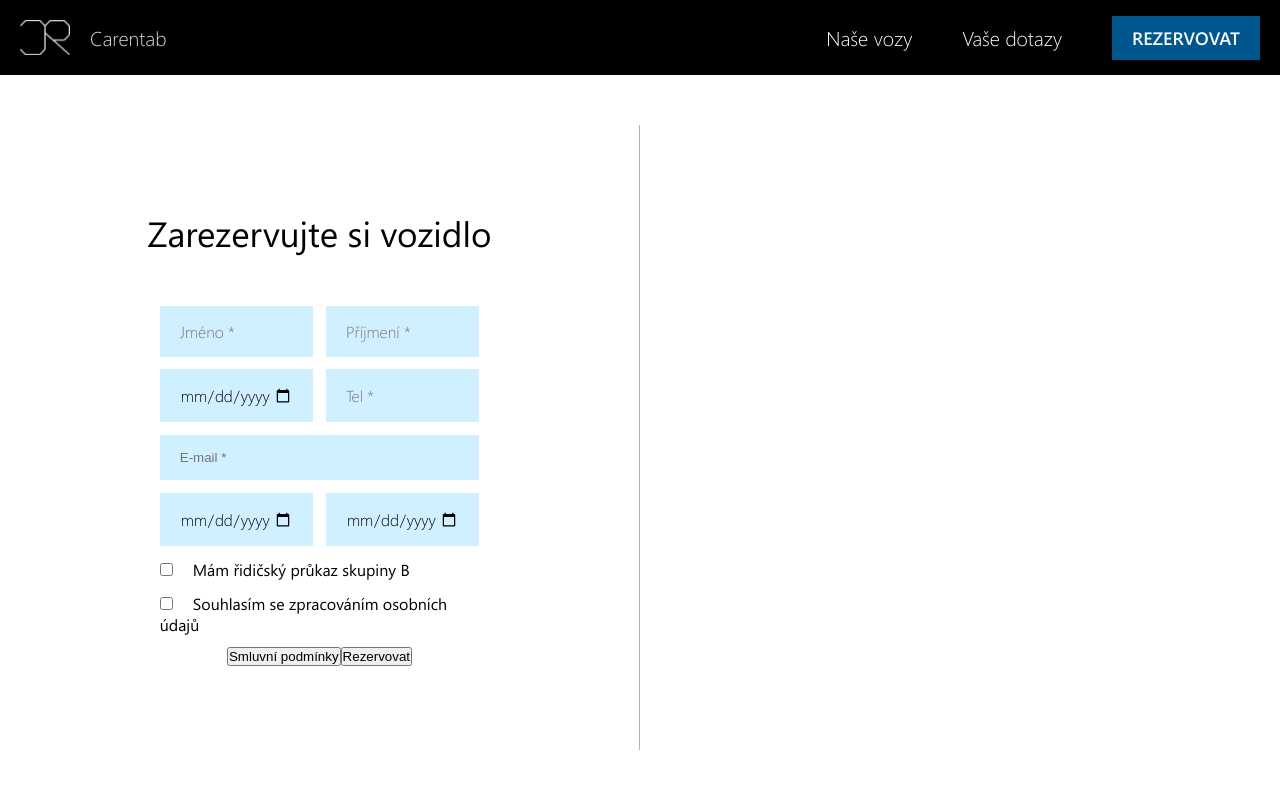
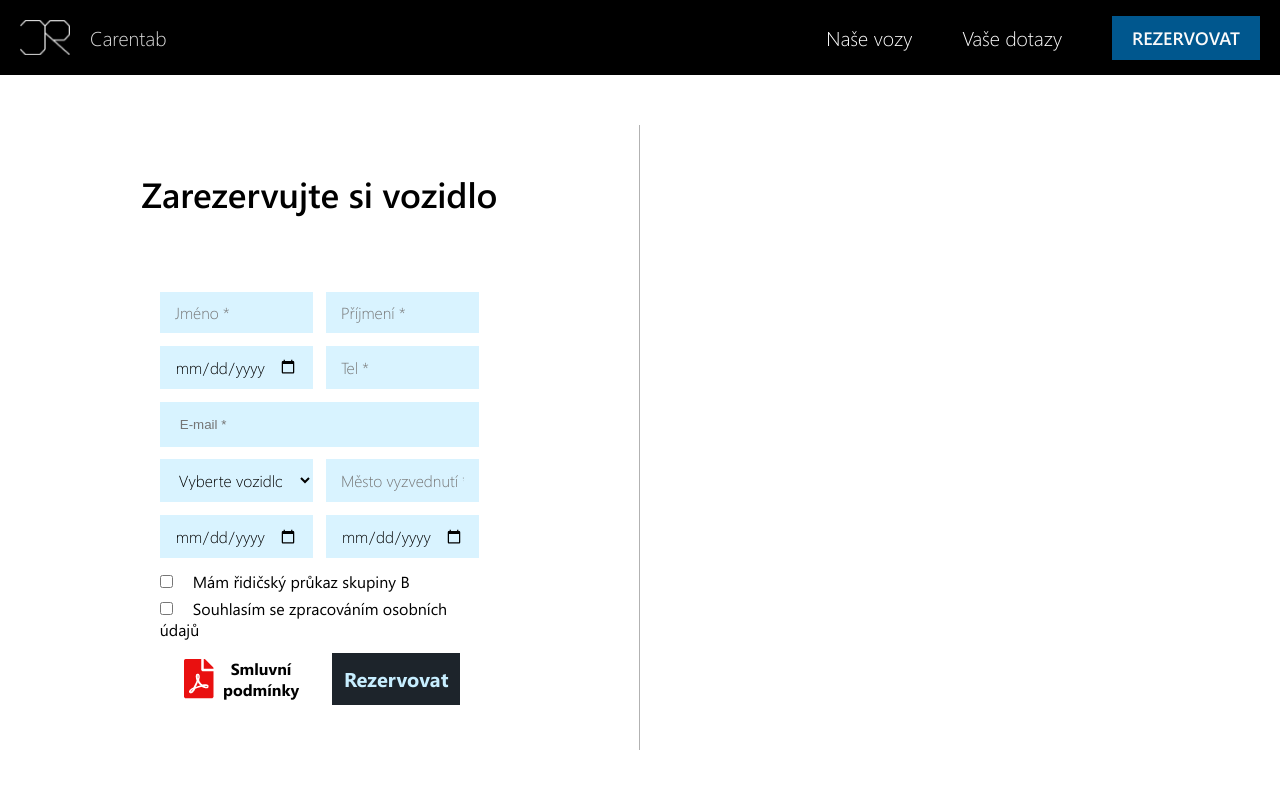
Before and after one commit to DanielTaborsky77/Carentab.com, a JavaScript app: page / in a window 1280 px wide. Shown: the top 788 px of the page. Built offline with nearby package versions, Linux system fonts and the light colour scheme.

Commit message:
Skorodokončení vzhledu a stylování formuláře

```diff
--- a/src/Components/Homepage.css
+++ b/src/Components/Homepage.css
@@ -14,9 +14,9 @@
     align-items: center;
 }
 .Reserve-Car-Title{
-    font-family: 'UI-Normal';
+    font-family: 'UI-Semibold';
     font-size: 35px;
-    margin-bottom: 50px;
+    margin-bottom: 75px;
 }
 .Double-Input{
     display: flex;
@@ -26,8 +26,8 @@
 }
 .Classic-Input{
     border: none;
-    background-color: #c7eeffd5;
-    padding: 15px 20px;
+    background-color: #c7eeffad;
+    padding: 10px 15px;
     width: 48%;
     font-size: 100%;
     font-family: "UI-Light";
@@ -38,15 +38,47 @@
 }
 .Long-Input{
     border: none;
-    background-color: #c7eeffd5;
+    background-color: #c7eeffaf;
     padding: 15px 20px;
     width: 100%;
 }
 .Checkbox-Input{
     width: 50%;
-    margin-bottom: 2%;
+    margin-bottom: 1%;
 }
 .Classic-Label{
     font-family: "UI-Normal";
     margin-left: 20px;
 }
+.Double-Buttons{
+    margin-top: 1%;
+    width: 50%;
+    display: flex;
+    justify-content: space-evenly;
+}
+.Conditions-Button{
+    width: 42%;
+    border: none;
+    background-color: rgba(255, 255, 255, 0);
+    display: flex;
+    justify-content: space-evenly;
+    padding: 5px;
+    align-items: center;
+    font-family: 'UI-Bold';
+    font-size: 100%;
+    cursor: pointer;
+}
+.Reserve-Button{
+    width: 40%;
+    border: none;
+    background-color: #1D242B;
+    color: #C7EEFF;
+    font-family: 'UI-Bold';
+    font-size: 125%;
+    cursor: pointer;
+}
+.Reserve-Button:hover{
+    background-color: #C7EEFF;
+    color: #1D242B;
+
+}
--- a/src/Components/Homepage.js
+++ b/src/Components/Homepage.js
@@ -1,4 +1,5 @@
 import './Homepage.css'
+import PdfImage from '../assets/images/Pdf.png'
 
 const Homepage = () =>{
     return(
@@ -18,6 +19,12 @@ const Homepage = () =>{
                     <input className="Long-Input" type="email" id="" placeholder="E-mail *"/>
                 </div>
                 <div className="Double-Input">
+                    <select className="Classic-Input" name="" id="">
+                        <option value="" selected disabled>Vyberte vozidlo *</option>
+                    </select>
+                    <input className="Classic-Input" type="text" id="" placeholder="Město vyzvednutí *"/>
+                </div>
+                <div className="Double-Input">
                     <input className="Classic-Input" type="date" id="" placeholder="Od *"/>
                     <input className="Classic-Input" type="date" id="" placeholder="Do *"/>
                 </div>
@@ -30,7 +37,7 @@ const Homepage = () =>{
                     <label className="Classic-Label" for="Gdpr">Souhlasím se zpracováním osobních údajů</label>
                 </div>
                 <div className="Double-Buttons">
-                    <button className="Conditions-Button"><img src="" alt="" />Smluvní podmínky</button>
+                    <button className="Conditions-Button"><img src={PdfImage} alt="" />Smluvní podmínky</button>
                     <button className="Reserve-Button">Rezervovat</button>
                 </div>
             </div>
```
Also changed, not shown: src/assets/images/Pdf.png (added).
